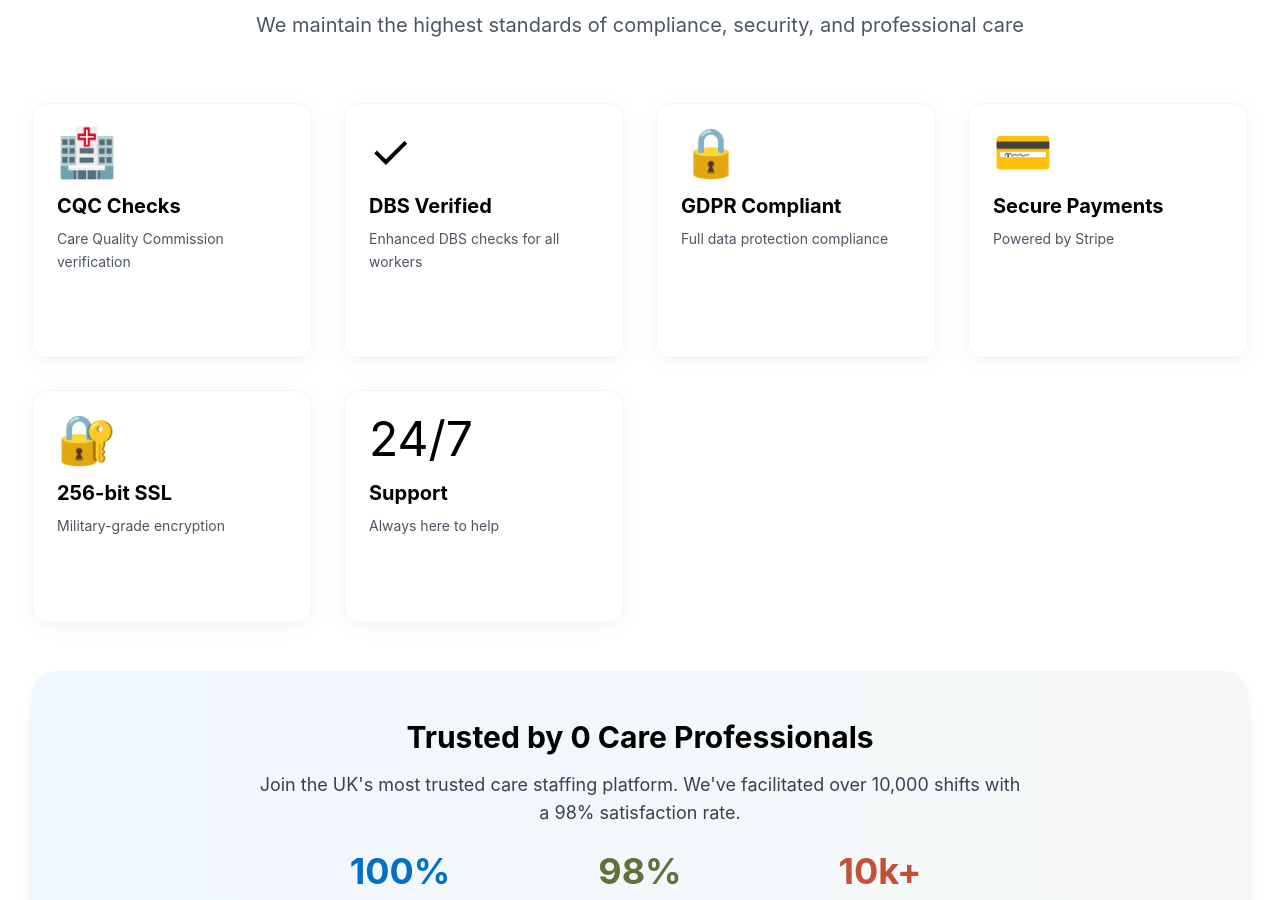
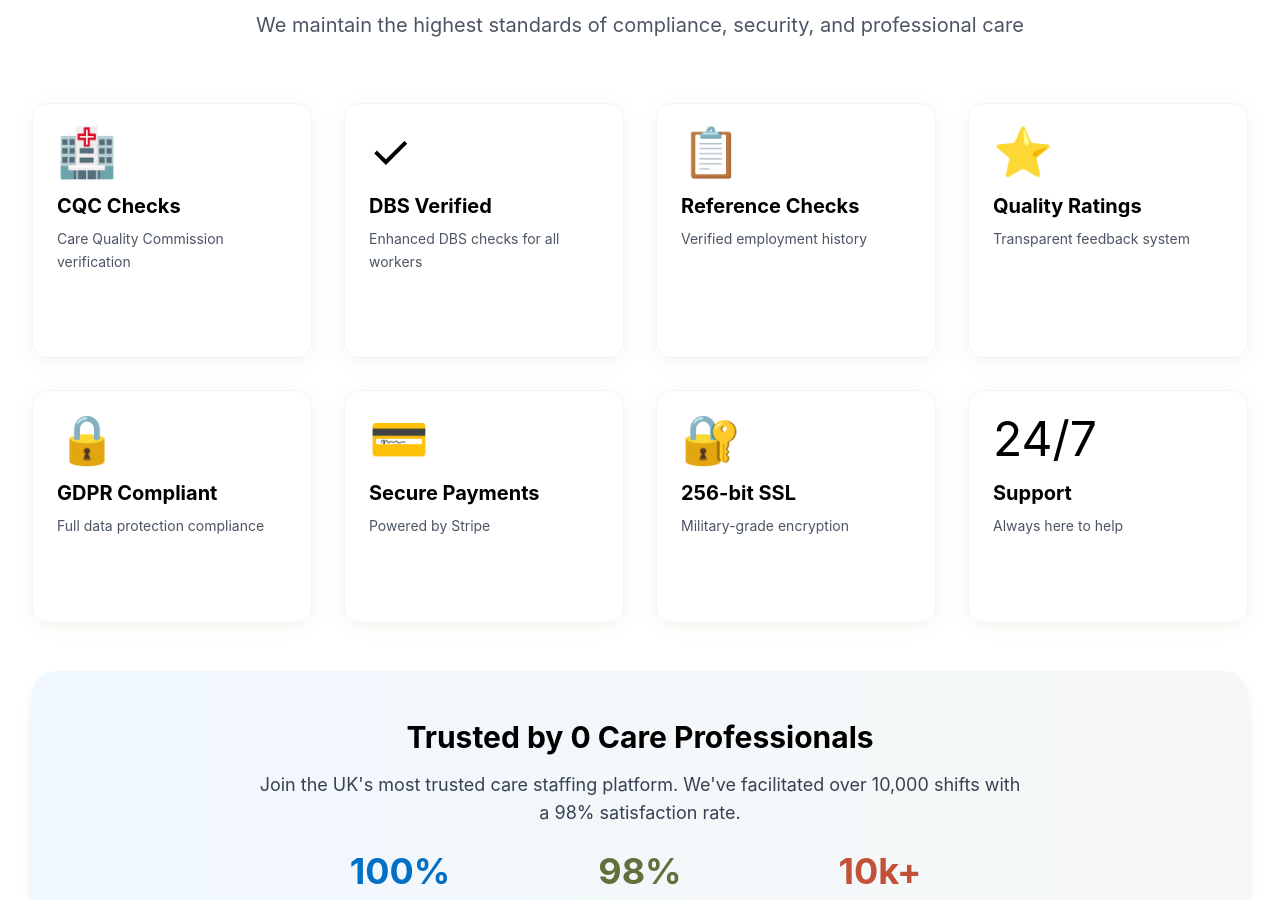
Before and after one commit to ryane-joe-b/Rcorp-Vicarity, a React (Create React App) app in the folder web/: page / in a window 1280 px wide. Shown: the part 4362-5262 px from the top of the page. Built offline with nearby package versions, Linux system fonts and the light colour scheme; no server answers.

Commit message:
Add two more trust badges to Trust Center section
Added:
- Reference Checks badge - verified employment history
- Quality Ratings badge - transparent feedback system

Now displays 8 badges total in a balanced 4x2 grid

```diff
--- a/web/src/components/sections/Trust/TrustCenterSection.jsx
+++ b/web/src/components/sections/Trust/TrustCenterSection.jsx
@@ -23,6 +23,18 @@ const trustBadges = [
     title: "DBS Verified",
     description: "Enhanced DBS checks for all workers",
     detail: "100% of workers undergo enhanced background checks"
+  },
+  {
+    icon: "📋",
+    title: "Reference Checks",
+    description: "Verified employment history",
+    detail: "All workers provide verified professional references"
+  },
+  {
+    icon: "⭐",
+    title: "Quality Ratings",
+    description: "Transparent feedback system",
+    detail: "Workers rated after every shift for quality assurance"
   },
   {
     icon: "🔒",
```
